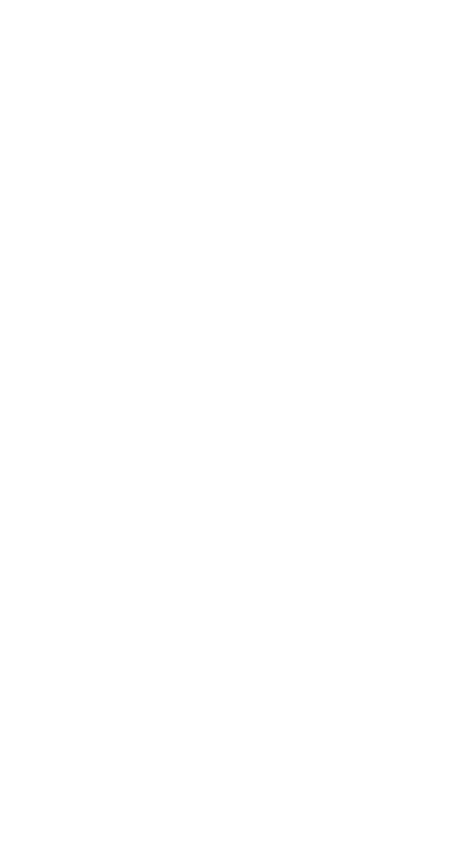
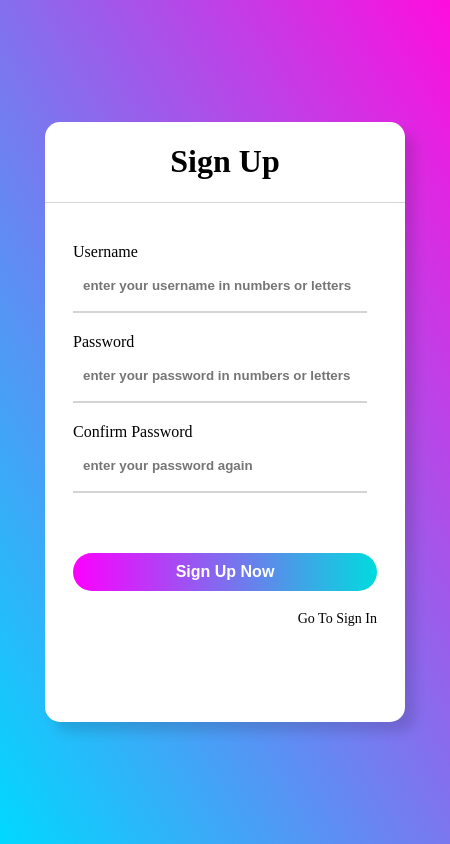
Before and after one commit to QQ876684433/web-front-end, a plain HTML site: page homework1/register.html in a window 390 px wide. Shown: the whole page, 450 px wide, since content can reach past the window. Drawn offline with Linux system fonts and the light colour scheme.

Commit message:
[feature] finish responsive register page, and change language to English

```diff
--- a/homework1/css/index.css
+++ b/homework1/css/index.css
@@ -118,6 +118,21 @@
         flex: 4;
     }
 
+    #login-form-password{
+        display: flex;
+        justify-content: space-between;
+        align-items: center;
+    }
+
+    #forget-password{
+        font-size: 12px;
+    }
+
+    #forget-password:hover{
+        cursor: pointer;
+        color: rgb(143, 0, 209);
+    }
+
     #login-form-username, #login-form-password{
         font-size: 16px;
         margin-top: 20px;
@@ -220,9 +235,9 @@
     /* =============================================================================== */
     /*                                   main                                          */
     /* =============================================================================== */
-    #main{
+    /* #main{
 
-    }
+    } */
 
     /* =============================================================================== */
     /*                                   login                                         */
@@ -237,9 +252,9 @@
         /* =============================================================================== */
     /*                                   title                                         */
     /* =============================================================================== */
-    #title{
+    /* #title{
 
-    }
+    } */
 
     /* =============================================================================== */
     /*                                login form                                       */
--- a/homework1/css/register.css
+++ b/homework1/css/register.css
@@ -0,0 +1,257 @@
+@keyframes shadow-hover-fadein{
+    from{box-shadow: 10px 10px 12px #00000020;}
+    to{box-shadow: 10px 10px 12px #00000050;}
+}
+
+@keyframes shadow-hover-fadeout{
+    from{box-shadow: 10px 10px 12px #00000050;}
+    to{box-shadow: 10px 10px 12px #00000020;}
+}
+
+@keyframes login-button-hover-fadein{
+    from{box-shadow: 5px 5px 12px #00000000;}
+    to{box-shadow: 5px 5px 12px #00000050;}
+}
+
+@keyframes login-button-hover-fadeout{
+    from{box-shadow: 5px 5px 12px #00000050;}
+    to{box-shadow: 5px 5px 12px #00000000;}
+}
+
+@keyframes input-hover-animation{
+    from{border-bottom: 2px solid #d4d4d4;}
+    to{border-bottom: 2px solid #c003b7;}
+}
+
+@keyframes login-button-fadein{
+    from{background-image: linear-gradient(90deg,#00d9ff, #ff0dde);}
+    to{background-image: linear-gradient(90deg, #ff0dde,#00d9ff);}
+}
+
+@keyframes login-button-fadeout{
+    from{background-image: linear-gradient(90deg, #ff0dde,#00d9ff);}
+    to{background-image: linear-gradient(90deg,#00d9ff, #ff0dde);}
+}
+
+@media all {
+    html, body{
+        height: 100%;
+        min-height: 600px;
+        min-width: 450px;
+    }
+
+    body{
+        background: linear-gradient(60deg, #00d9ff, #ff0dde) no-repeat;
+        display: flex;
+        justify-content: center;
+        align-items: center;
+        margin: 0;
+    }
+
+    /* =============================================================================== */
+    /*                                   main                                          */
+    /* =============================================================================== */
+    #main {
+        background: #fff;
+        animation:  shadow-hover-fadeout 0.5s;
+        -webkit-animation:  shadow-hover-fadeout 0.5s;
+        box-shadow: 10px 10px 12px #00000020;
+        border-radius: 15px;
+
+        width: 80%;
+        height: 80%;
+        min-height: 500px;
+        max-width: 1100px;
+        max-height: 600px;
+
+        display: flex;
+        flex-direction: row;
+        align-items: center;
+        justify-content: space-between;
+    }
+
+    #main:hover{
+        animation:  shadow-hover-fadein 0.5s;
+        -webkit-animation:  shadow-hover-fadein 0.5s;
+        box-shadow: 10px 10px 12px #00000050;
+    }
+
+    /* =============================================================================== */
+    /*                                   login                                         */
+    /* =============================================================================== */
+    #login{
+        flex: 3;
+        min-width: 350px;
+        height: 100%;
+
+        display: flex;
+        flex-direction: column;
+        justify-content: space-between;
+        align-items: center;
+    }
+
+    /* =============================================================================== */
+    /*                                   title                                         */
+    /* =============================================================================== */
+    #title{
+        width: 100%;
+
+        flex: 1;
+        display: flex;
+        justify-content: center;
+        align-items: center;
+
+        border-bottom: 1px solid #d4d4d4;
+    }
+
+    /* =============================================================================== */
+    /*                                login form                                       */
+    /* =============================================================================== */
+    #login-form{
+        width: 90%;
+        box-sizing: border-box;
+        padding-left: 10px;
+        padding-right: 10px;
+        padding-top: 20px;
+        padding-bottom: 20px;
+
+        flex: 4;
+    }
+
+    #login-form-username, #login-form-password{
+        font-size: 16px;
+        margin-top: 20px;
+    }
+
+    #login-form-username-input,
+    #login-form-password-input{
+        border: none;
+        border-bottom: 2px solid #d4d4d4;
+        height: 48px;
+        width: 90%;
+        color: #1a1a1a;
+        font-weight: bolder;
+        line-height: 24px;
+
+        padding-left: 10px;
+        padding-right: 10px;
+    }
+
+    #login-form-username-input:hover,
+    #login-form-username-input:focus,
+    #login-form-password-input:hover,
+    #login-form-password-input:focus{
+        text-decoration: none;
+        outline: none;
+
+        border-bottom: 2px solid #c003b7;
+        animation: input-hover-animation 0.5s;
+    }
+
+    #login-action{
+        width: 100%;
+        box-sizing: border-box;
+        padding: 10px;
+        margin-top: 60px;
+        margin-bottom: 20px;
+
+        /* button style */
+        background:-webkit-linear-gradient(right,  #00dbde, #fc00ff);
+        animation:  login-button-hover-fadeout 0.5s;
+        -webkit-animation:  login-button-hover-fadeout 0.5s;
+        box-shadow: 5px 5px 12px #00000000;
+        border: none;
+        color: white;
+        font-weight: bolder;
+        font-size: 16px;
+        border-radius: 25px;
+
+        outline: none;
+        text-decoration: none;
+    }
+
+    #login-action:hover{
+        animation:  login-button-hover-fadein 0.5s;
+        -webkit-animation:  login-button-hover-fadein 0.5s;
+        box-shadow: 5px 5px 12px #00000050;
+    }
+
+    #login-action:hover,
+    #login-action:active{
+        outline: none;
+        text-decoration: none;
+
+        cursor: pointer;
+
+        background:-webkit-linear-gradient(right, #fc00ff, #00dbde);
+    }
+
+    #register{
+        width: 100%;
+
+        display: flex;
+        flex-direction: row-reverse;
+    }
+
+    #register a{
+        text-decoration: none;
+        outline: none;
+        color: black;
+        font-size: 14px;
+    }
+
+    #register a:hover{
+        color: rgb(143, 0, 209);
+    }
+
+    /* =============================================================================== */
+    /*                                   sider                                         */
+    /* =============================================================================== */
+    #sider{
+        flex: 5;
+        height: 100%;
+        background-image: url('https://i.loli.net/2019/11/20/7QE5RDXkguGnvaj.jpg');
+        background-size: cover;
+        background-attachment: local;
+    }
+}
+
+@media all and (max-width: 800px) {
+    /* =============================================================================== */
+    /*                                   main                                          */
+    /* =============================================================================== */
+    /* #main{
+
+    } */
+
+    /* =============================================================================== */
+    /*                                   login                                         */
+    /* =============================================================================== */
+    #login{
+        display: flex;
+        flex-direction: column;
+        justify-content: space-between;
+        align-items: center;
+    }
+
+        /* =============================================================================== */
+    /*                                   title                                         */
+    /* =============================================================================== */
+    /* #title{
+
+    } */
+
+    /* =============================================================================== */
+    /*                                login form                                       */
+    /* =============================================================================== */
+    #login-form{
+        flex: 8;
+    }
+
+    /* =============================================================================== */
+    /*                                   sider                                         */
+    /* =============================================================================== */
+    #sider{
+        display: none;
+    }
+}
--- a/homework1/register.html
+++ b/homework1/register.html
@@ -1,10 +1,44 @@
 <!DOCTYPE html>
-<html lang="en">
+<html>
+
 <head>
     <meta charset="UTF-8">
+    <link type="text/css" rel="stylesheet" href="css/register.css">
     <title>Sign Up</title>
 </head>
+
 <body>
+    <div id="main">
+        <div id="login">
+            <div id="title">
+                <h1>Sign Up</h1>
+            </div>
+            <div id="login-form">
+                <div id="login-form-username">
+                    Username
+                </div>
+                <input id="login-form-username-input" type="text" placeholder="enter your username in numbers or letters"/>
+                <div id="login-form-password">
+                    Password
+                </div>
+                <input id="login-form-username-input" type="password" placeholder="enter your password in numbers or letters"/>
+                <div id="login-form-password">
+                    Confirm Password
+                </div>
+                <input id="login-form-username-input" type="password" placeholder="enter your password again"/>
+                <a href="index.html">
+                    <button id="login-action">
+                        Sign Up Now
+                    </button>
+                </a>
+                <div id="register">
+                    <a href="index.html">Go To Sign In</a>
+                </div>
+            </div>
+        </div>
+        <div id="sider">
+        </div>
+    </div>
+</body>
 
-</body>
 </html>
```
Also changed, not shown: homework1/index.html (+8 -7 lines).
